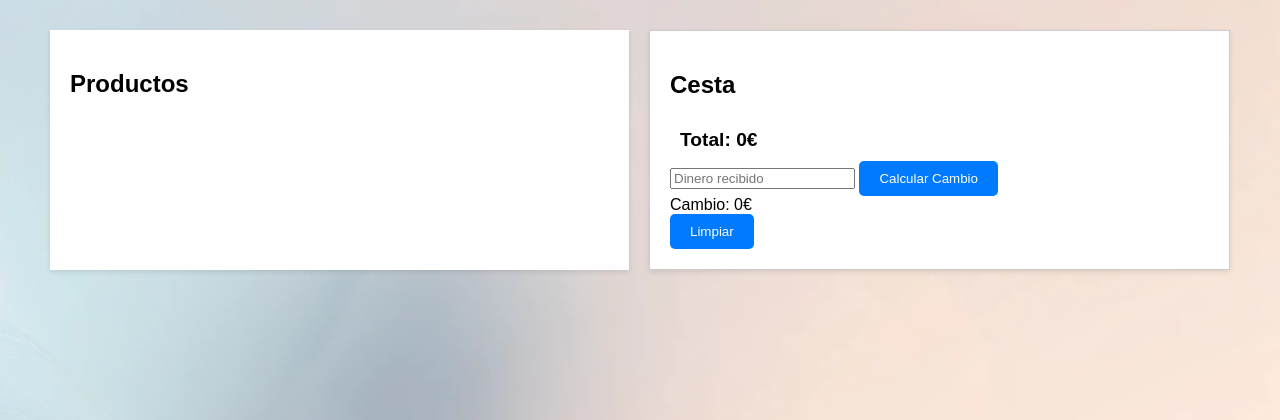
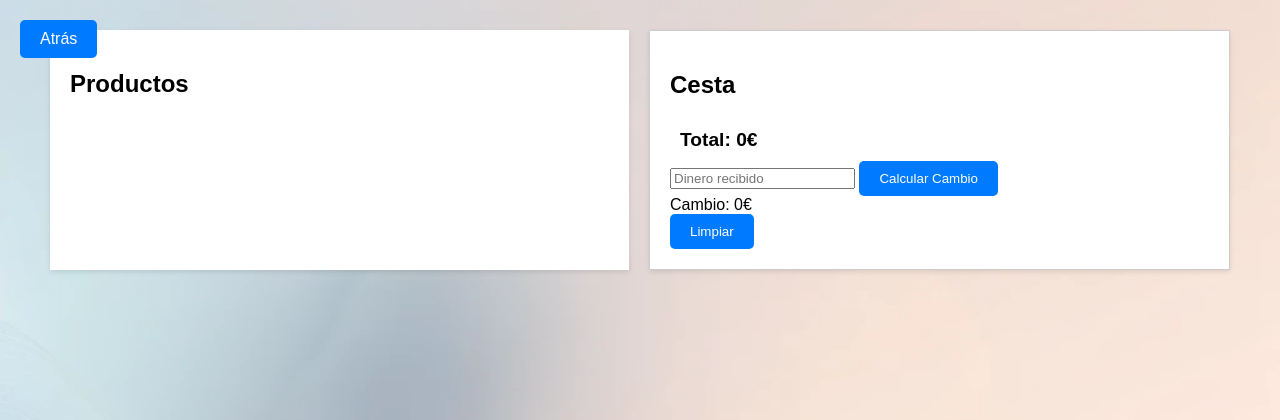
Before and after one commit to Javierbajamar/TPV, a PHP site: page /Pago.php in a window 1280 px wide. Shown: the top 420 px of the page. Run offline with PHP 8.4, Linux system fonts and the light colour scheme; data that the repository does not hold is empty.

Commit message:
boton de atras en cada pag

```diff
--- a/Pago.php
+++ b/Pago.php
@@ -7,6 +7,7 @@
 </head>
 <body>
 <div class="container">
+    <a href="#" onclick="window.history.back();" class="back-button">Atrás</a>
     <div class="products">
         <h2>Productos</h2>
         <!-- Productos obtenidos de la base de datos -->
@@ -38,7 +39,7 @@
         <h2>Cesta</h2>
         <div id="cartItems"></div>
         <div id="total">Total: 0€</div>
-        <input type="number" id="customerPayment" placeholder="Dinero recibido" step="0.01" />
+        <input type="number" id="customerPayment" placeholder="Dinero recibido" step="0.01"/>
         <button onclick="simulatePayment()">Calcular Cambio</button>
         <div id="changeDue">Cambio: 0€</div>
         <button onclick="resetTransaction()">Limpiar</button>
--- a/Stock.php
+++ b/Stock.php
@@ -22,9 +22,10 @@
     </script>
 
 
-
 </head>
 <body>
+<a href="#" onclick="window.history.back();" class="back-button">Atrás</a>
+
 <h2>Stock Elegante</h2>
 <div class="search-container">
     <input type="text" id="searchBox" placeholder="Buscar producto..." oninput="searchProduct()">
--- a/Tickets.php
+++ b/Tickets.php
@@ -8,6 +8,8 @@
 <body>
 <h1>Tickets de Compra</h1>
 <div class="tickets">
+    <a href="#" onclick="window.history.back();" class="back-button">Atrás</a>
+
     <?php
     $conn = new PDO("mysql:host=localhost;dbname=tpv", 'root', 'admin');
     $stmt = $conn->query("SELECT * FROM tickets ORDER BY created_at DESC");
--- a/css/Pago.css
+++ b/css/Pago.css
@@ -72,3 +72,19 @@ button:hover {
   font-weight: bold;
   padding: 10px;
 }
+.back-button {
+  position: absolute;
+  top: 20px;
+  left: 20px;
+  padding: 10px 20px;
+  background-color: #007BFF;
+  color: white;
+  border: none;
+  border-radius: 5px;
+  cursor: pointer;
+  text-decoration: none;
+}
+
+.back-button:hover {
+  background-color: #0056b3;
+}
```
Also changed, not shown: Main.html (+5 -6 lines), css/Login.css (+11 -9 lines), css/Stockl.css (+25 -1 lines), css/Tickets.css (+16 -0 lines).
